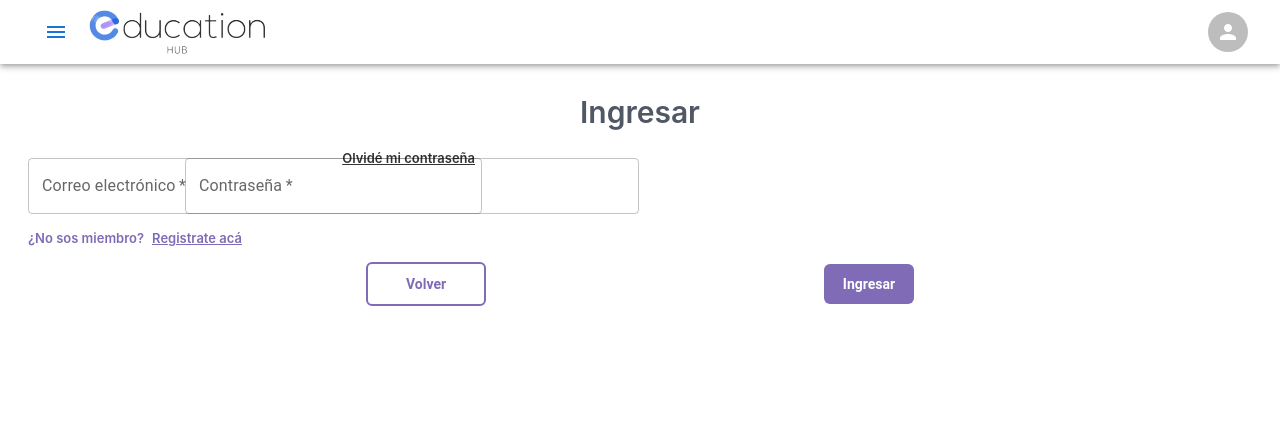
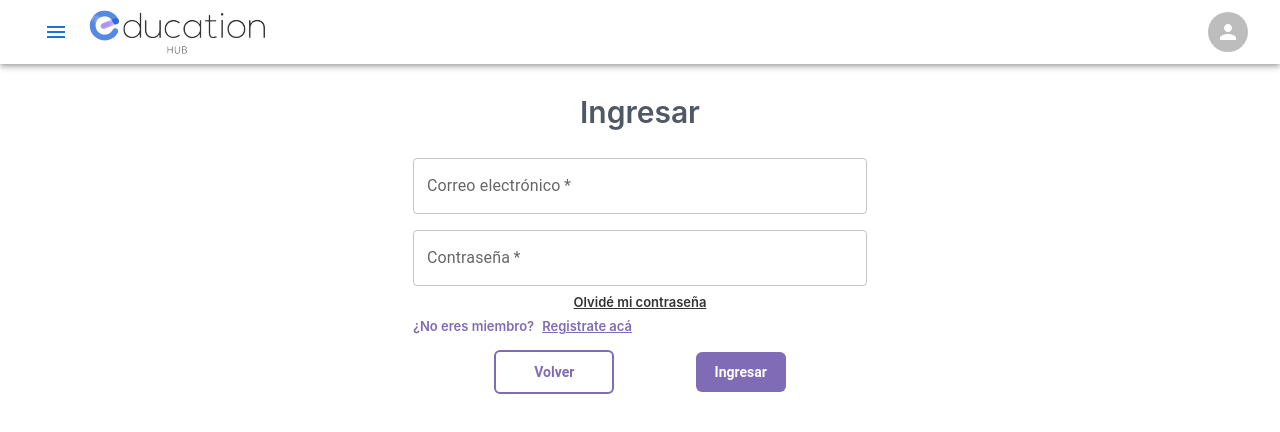
Before and after one commit to gabrieljesus11/API_TPO, a React (Create React App) app in the folder api-tpo/: page /login in a window 1280 px wide. Shown: the top 432 px of the page. Built offline with nearby package versions, Linux system fonts and the light colour scheme.

Commit message:
Update Login.js

```diff
--- a/api-tpo/src/components/Login/Login.js
+++ b/api-tpo/src/components/Login/Login.js
@@ -23,7 +23,7 @@ export default function FormPropsTextFields() {
 
     <div>
 
-    <div className="grid gap-4 xl:grid-cols-8">
+    <div id="login-container">
         <TextField
           required
           id="outlined-required"
@@ -46,7 +46,7 @@ export default function FormPropsTextFields() {
 
 <CardActions>
 <div className='registro'>
-          ¿No sos miembro?
+          ¿No eres miembro?
         </div>
         <div className='registro2'>
           <Link to={"/Registro"} className="registro2">Registrate acá</Link>
```
